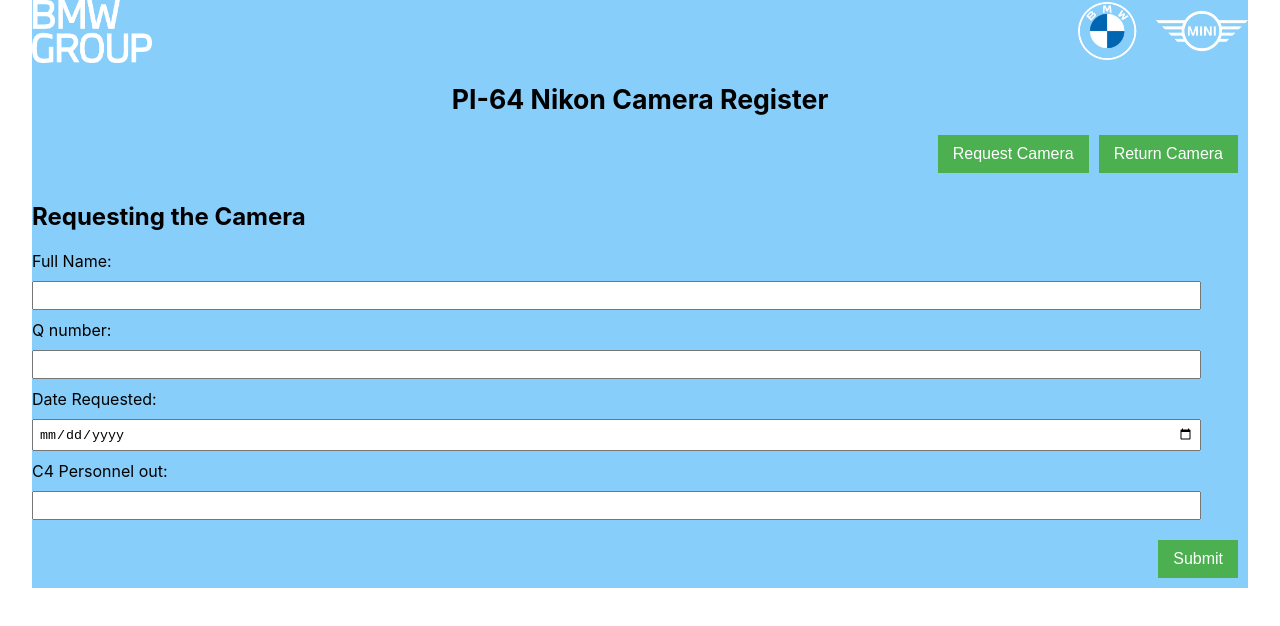
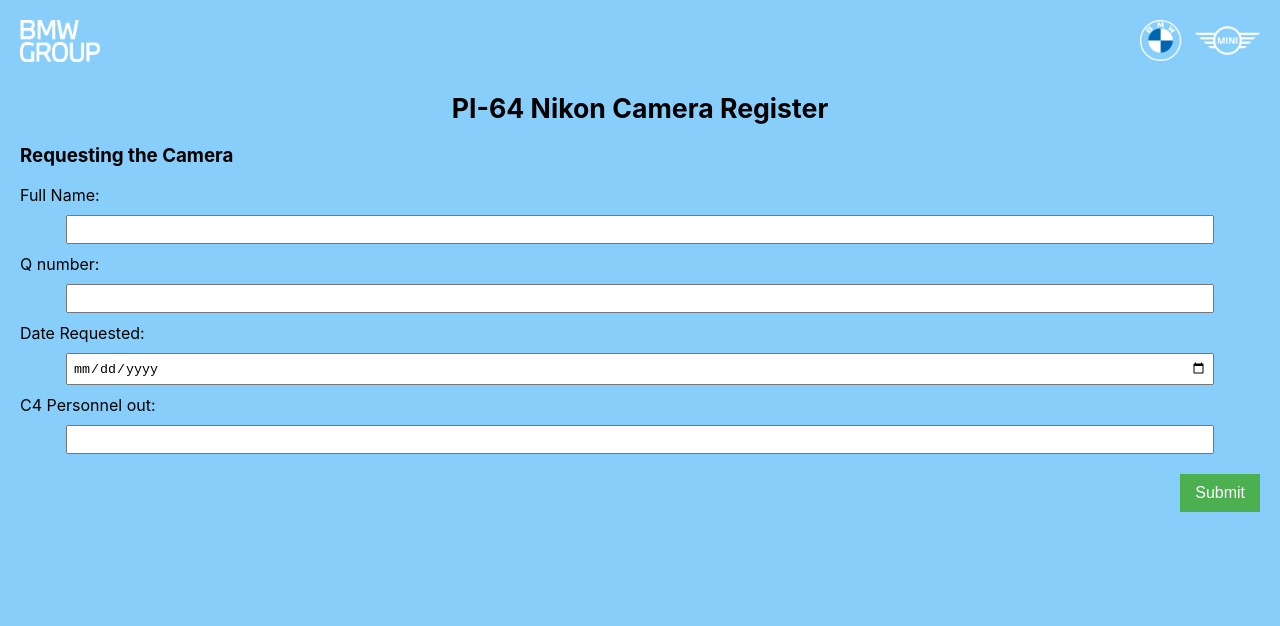
Before and after one commit to SKaraboM/NikinCamera, a React (Create React App) app: page / in a window 1280 px wide. Shown: the top 626 px of the page. Built offline with nearby package versions, Linux system fonts and the light colour scheme; no server answers.

Commit message:
Mode working, Fixed styling issue

```diff
--- a/src/index.css
+++ b/src/index.css
@@ -1,5 +1,6 @@
 body {
   margin: 0;
+  width: 100%;
   font-family: -apple-system, BlinkMacSystemFont, 'Segoe UI', 'Roboto', 'Oxygen',
     'Ubuntu', 'Cantarell', 'Fira Sans', 'Droid Sans', 'Helvetica Neue',
     sans-serif;
@@ -15,17 +16,22 @@
 label, input {
   display: block;
   margin-bottom: 10px;
+  margin-left: 10px;
+  margin-top: 10px;
 }
 
 input {
   padding: 5px;
-  width: 95%;
+  width: 90%;
   max-width: 95vw; /* Adjust the width as needed */
+  margin: auto; /* Adjust the width as needed */
 }
 
 .form {
-  max-width: 95vw;  /* You can adjust this */
-  margin: 0 auto;    /* Centers the form */
+  max-width: 100vw;
+  min-height: 100vh;  /* You can adjust this */
+  margin: 0 auto;
+  padding: 10px;  /* Centers the form */
   font-size: medium;
   background-color: lightskyblue;
 }
@@ -91,12 +97,14 @@
   margin-bottom: 20px; /* Space below the images */
 }
 .bmwgroup {
-  width: 120px; /* Adjust the width as needed */
-  height: auto; /* Maintain aspect ratio */
+  width: 80px; /* Adjust the width as needed */
+  height: auto;
+  margin: 10px /* Maintain aspect ratio */
 }
 .logo {
-  width: 170px; /* Adjust the width as needed */
-  height: auto; /* Maintain aspect ratio */
+  width: 120px; /* Adjust the width as needed */
+  height: auto;
+  margin: 10px /* Maintain aspect ratio */
 }
 
 .form-header {
@@ -104,3 +112,7 @@
   margin-bottom: 20px; /* Adds space below the header */
   font-size: smaller;
 }
+
+.camera-status {
+  margin: 10px
+}
--- a/src/index.js
+++ b/src/index.js
@@ -19,7 +19,8 @@
   const [c4out, setC4out] = useState("");
   const [datein, setDatein] = useState("");
   const [c4in, setC4in] = useState("");
-  const [mode, setMode] = useState("");
+  const [lastRequest, setLastRequest] = useState("");
+  const [clicked, setClicked] = useState(false);
 
   // States for image handling
   const [imageSrc, setImageSrc] = useState(null);
@@ -47,15 +48,19 @@
   };
 
   useEffect(() => {
+    setClicked(false)
     axios.get('https://qdllbxs2i1.execute-api.eu-west-1.amazonaws.com/dev/Nikon-Camera-resoucre')
     .then(response => {
-      console.log(response.data.projects[0].Mode)
-      setMode(response.data.projects[0].Mode)
+      console.log(response.data.projects)
+      response.data.projects.sort((a, b) => a.TimeStamp?.toLowerCase() < b.TimeStamp?.toLowerCase() ? 1 : -1)
+      setLastRequest(response.data.projects[0].Name + ", " +  response.data.projects[0].QNumber)
+      setShowWebcam(response.data.projects[0].Mode === "request")
+
     })
     .catch(error => {
       console.log(error);
     });
-  })
+  },[showWebcam])
   // Handling image upload
   const handleImageUpload = (e) => {
     const file = e.target.files[0];
@@ -115,7 +120,7 @@
 
   const handleSubmit = (e) => {
     e.preventDefault();
-
+    setClicked(true)
     let payload = {};
     if (showWebcam) {
       // Return Mode
@@ -131,6 +136,8 @@
         C4PersonnelIn: c4in,
         Image: imageSrc || null, //optional image
         Mode: "return",
+        TimeStamp: (new Date())
+
       };
     } else {
       // Request Mode
@@ -145,6 +152,7 @@
         DateRequested: dateout,
         C4PersonnelOut: c4out,
         Mode: "request",
+        TimeStamp: (new Date()),
       };
     }
 
@@ -175,7 +183,7 @@
         <h1>PI-64 Nikon Camera Register</h1>
       </div>
 
-      {/* Buttons to switch between Request and Return modes */}
+      {/* Buttons to switch between Request and Return modes
       <div className="button-container">
         <button className="btn" onClick={() => setShowWebcam(false)}>
           Request Camera
@@ -183,16 +191,18 @@
         <button className="btn" onClick={() => setShowWebcam(true)}>
           Return Camera
         </button>
-      </div>
+      </div> */}
 
       {/* Camera Status Message */}
       <div className="camera-status">
-        <h2>{showWebcam ? "Returning the Camera" : "Requesting the Camera"}</h2>
+        <h3>{showWebcam ? "Returning the Camera" : "Requesting the Camera"}</h3>
+        {/* <p>{showWebcam && "Last requested by " + lastRequest}</p> */}
       </div>
+
 
       <div className="messages">
         {error && <div className="error"><h3>Please enter all the fields/provide an image</h3></div>}
-        {submitted && <div className="success"><h3>Thank you {name}, {showWebcam ? "Camera returned successfully!" : "Enjoy the camera!"}</h3></div>}
+        {submitted && <div className="success"><h3>Thank you {name}, {!showWebcam ? "Camera returned successfully!" : "Enjoy the camera!"}</h3></div>}
       </div>
 
       <form>
@@ -253,7 +263,7 @@
         )}
 
         <div className="button-container">
-          <button onClick={handleSubmit} className="btn" type="submit">Submit</button>
+          {clicked? <button className="btn" type="submit">Submit</button>:<button onClick={handleSubmit} className="btn" type="submit">Submit</button>}
         </div>
       </form>
     </div>
```
